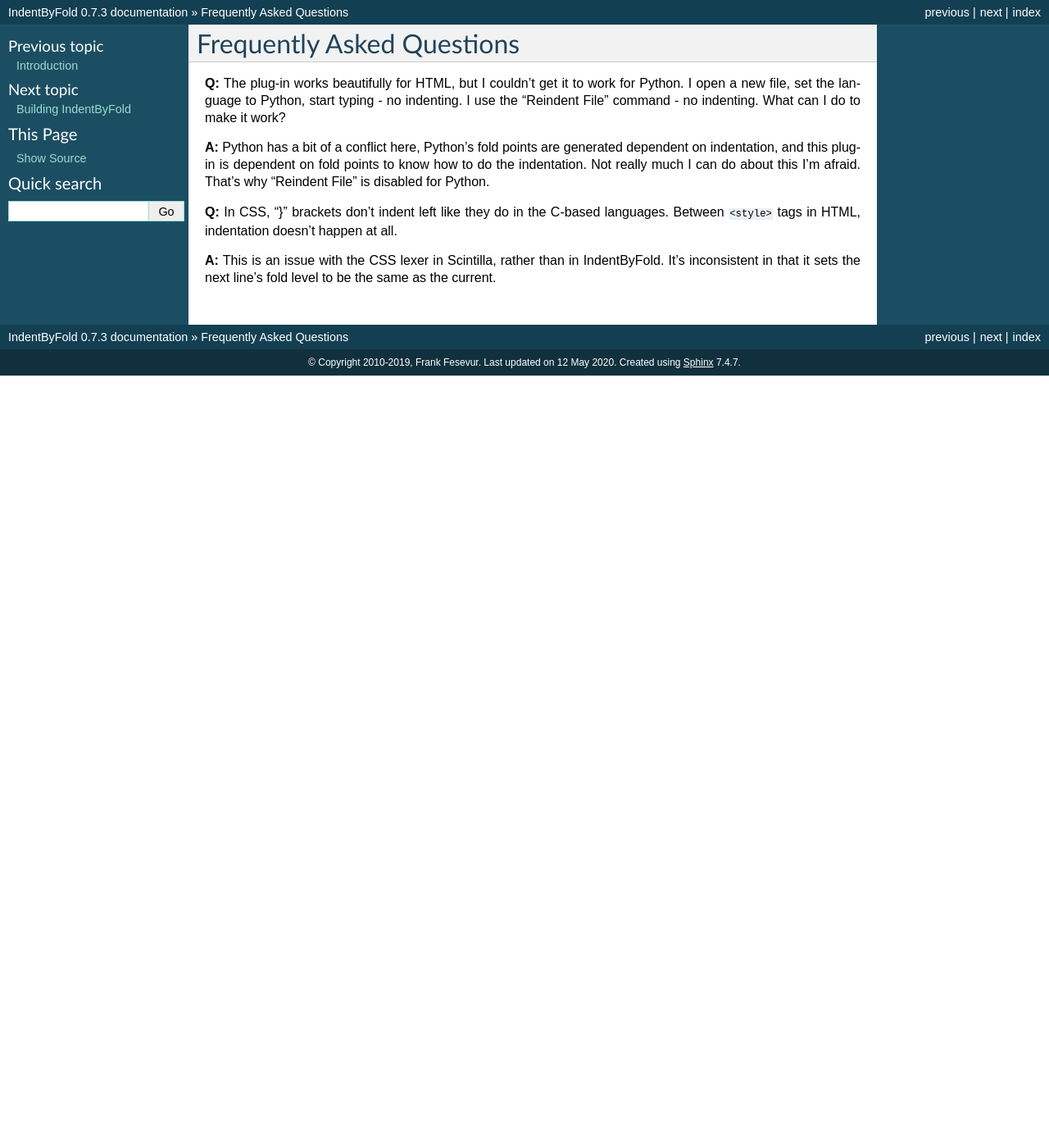
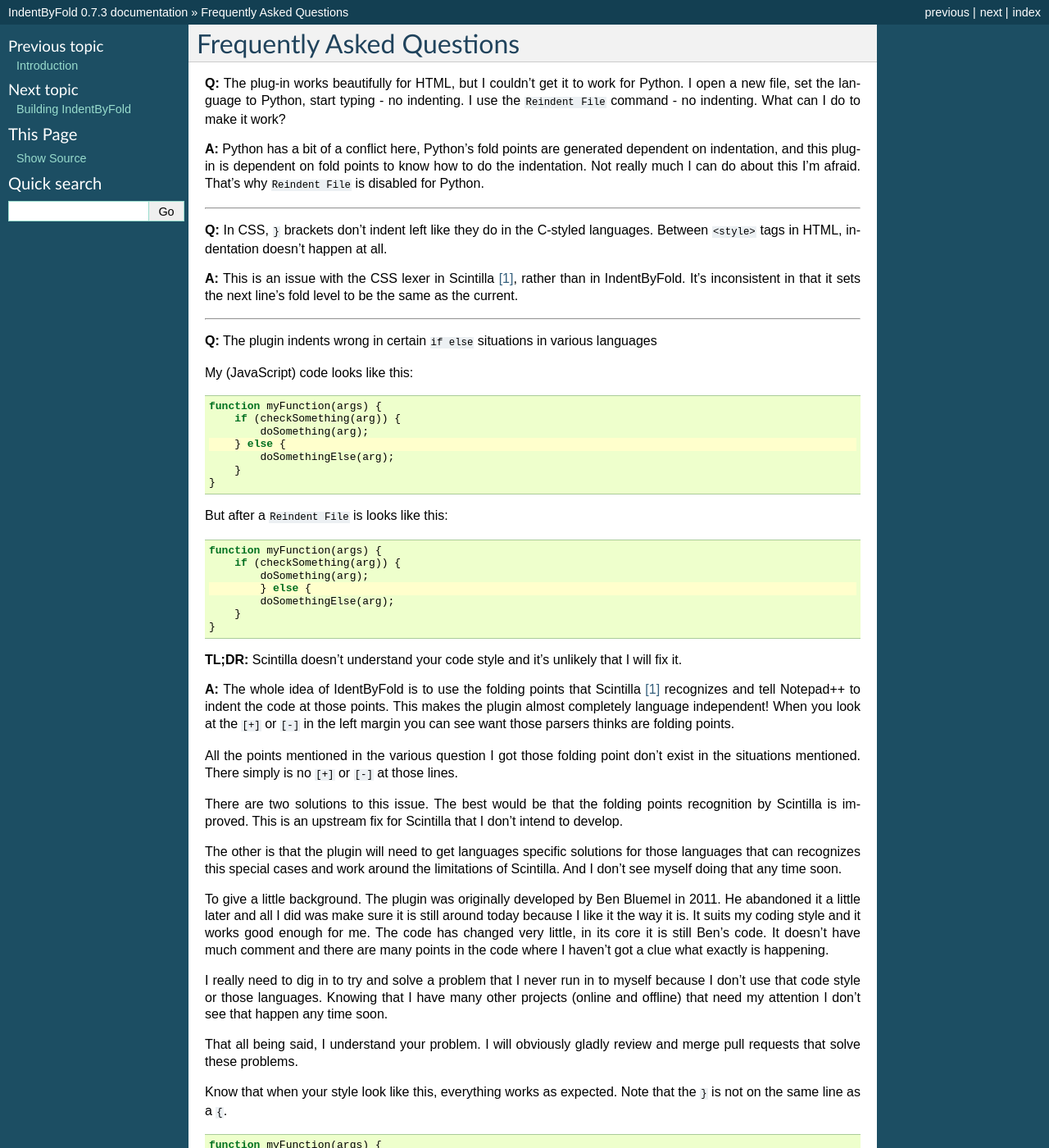
Before and after one commit to ffes/indentbyfold, a Sphinx documentation site: the page built from docs/faq.rst, in a window 1280 px wide and 1400 px high. Shown: the whole window at 82% size. Built offline with Sphinx 7.4.7, drawn with Linux system fonts in a browser that asks for light colours; some of the changed text lies outside the part shown.

Commit message:
Add FAQ about if-else

```diff
--- a/docs/faq.rst
+++ b/docs/faq.rst
@@ -5,19 +5,108 @@ Frequently Asked Questions
 
 **Q:** The plug-in works beautifully for HTML, but I couldn't get it to
 work for Python. I open a new file, set the language to Python, start
-typing - no indenting. I use the "Reindent File" command - no indenting.
+typing - no indenting. I use the ``Reindent File`` command - no indenting.
 What can I do to make it work?
 
 **A:** Python has a bit of a conflict here, Python's fold points are
 generated dependent on indentation, and this plug-in is dependent on
 fold points to know how to do the indentation. Not really much I can do
-about this I'm afraid. That's why "Reindent File" is disabled for
+about this I'm afraid. That's why ``Reindent File`` is disabled for
 Python.
 
-**Q:** In CSS, "}" brackets don't indent left like they do in the
-C-based languages. Between ``<style>`` tags in HTML, indentation doesn't
+----------------------------------------------------------------------
+
+.. _faq_css:
+
+**Q:** In CSS, ``}`` brackets don't indent left like they do in the
+C-styled languages. Between ``<style>`` tags in HTML, indentation doesn't
 happen at all.
 
-**A:** This is an issue with the CSS lexer in Scintilla, rather than in
+**A:** This is an issue with the CSS lexer in Scintilla [1]_, rather than in
 IndentByFold. It's inconsistent in that it sets the next line's fold
 level to be the same as the current.
+
+----------------------------------------------------------------------
+
+.. _faq_if_else:
+
+**Q:** The plugin indents wrong in certain ``if else`` situations in various languages
+
+My (JavaScript) code looks like this:
+
+.. code-block:: javascript
+    :emphasize-lines: 4
+
+    function myFunction(args) {
+        if (checkSomething(arg)) {
+            doSomething(arg);
+        } else {
+            doSomethingElse(arg);
+        }
+    }
+
+But after a ``Reindent File`` is looks like this:
+
+.. code-block:: javascript
+    :emphasize-lines: 4
+
+    function myFunction(args) {
+        if (checkSomething(arg)) {
+            doSomething(arg);
+            } else {
+            doSomethingElse(arg);
+        }
+    }
+
+**TL;DR:** Scintilla doesn't understand your code style and it's unlikely that I will fix it.
+
+**A:** The whole idea of IdentByFold is to use the folding points that Scintilla [1]_
+recognizes and tell Notepad++ to indent the code at those points. This makes the
+plugin almost completely language independent! When you look at the ``[+]`` or ``[-]``
+in the left margin you can see want those parsers thinks are folding points.
+
+All the points mentioned in the various question I got those folding point don't
+exist in the situations mentioned. There simply is no ``[+]`` or ``[-]`` at those lines.
+
+There are two solutions to this issue. The best would be that the folding points
+recognition by Scintilla is improved. This is an upstream fix for Scintilla that
+I don't intend to develop.
+
+The other is that the plugin will need to get languages specific solutions for
+those languages that can recognizes this special cases and work around the
+limitations of Scintilla. And I don't see myself doing that any time soon.
+
+To give a little background. The plugin was originally developed by Ben Bluemel
+in 2011. He abandoned it a little later and all I did was make sure it is still
+around today because I like it the way it is. It suits my coding style and
+it works good enough for me. The code has changed very little, in its core
+it is still Ben's code. It doesn't have much comment and there are many points
+in the code where I haven't got a clue what exactly is happening.
+
+I really need to dig in to try and solve a problem that I never run in to
+myself because I don't use that code style or those languages. Knowing that
+I have many other projects (online and offline) that need my attention
+I don't see that happen any time soon.
+
+That all being said, I understand your problem. I will obviously gladly review
+and merge pull requests that solve these problems.
+
+Know that when your style look like this, everything works as expected.
+Note that the ``}`` is not on the same line as a ``{``.
+
+.. code-block:: javascript
+    :emphasize-lines: 4,5
+
+    function myFunction(args) {
+        if (checkSomething(arg)) {
+            doSomething(arg);
+        }
+        else {
+            doSomethingElse(arg);
+        }
+    }
+
+
+.. [1] `Scintilla`_ is the source code editing component that Notepad++ is built around.
+
+.. _Scintilla: https://www.scintilla.org/
```
